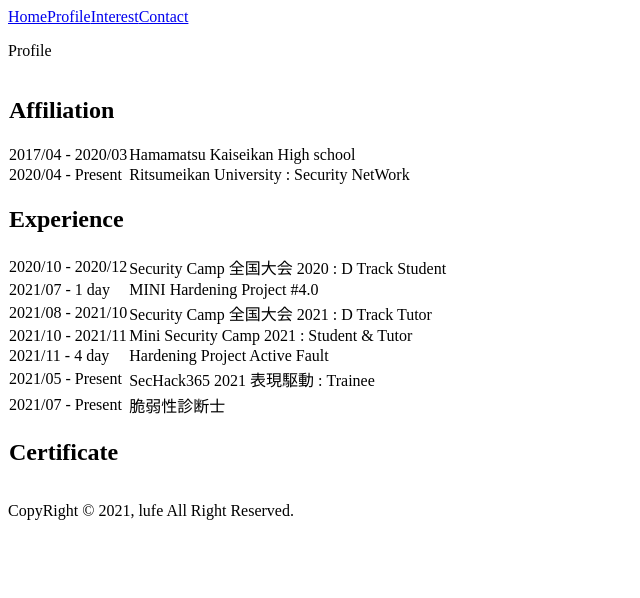
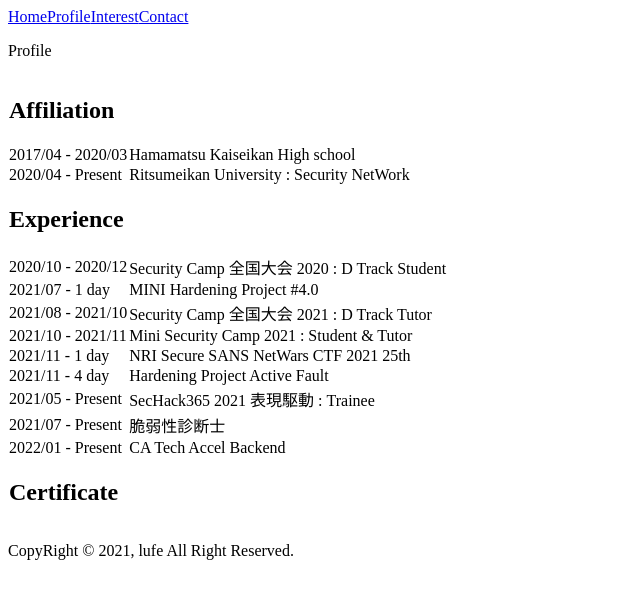
Before and after one commit to 1uf3/lufe.jp, a Next.js app: page /profile in a window 1280 px wide. Shown: the top 598 px of the page, without its empty margins (0-640 px from the left). Built offline with nearby package versions, Linux system fonts and the light colour scheme.

Commit message:
Update profile.js

```diff
--- a/pages/profile.js
+++ b/pages/profile.js
@@ -42,6 +42,10 @@
               <td className="px-2 py-2">Mini Security Camp 2021 : Student & Tutor</td>
             </tr>
             <tr className="border-b text-lg">
+              <td className="px-2 py-2">2021/11 - 1 day</td>
+              <td className="px-2 py-2">NRI Secure SANS NetWars CTF 2021 25th</td>
+            </tr>
+            <tr className="border-b text-lg">
               <td className="px-2 py-2">2021/11 - 4 day</td>
               <td className="px-2 py-2">Hardening Project Active Fault</td>
             </tr>
@@ -52,6 +56,10 @@
             <tr className="border-b text-lg">
               <td className="px-2 py-2">2021/07 - Present</td>
               <td className="px-2 py-2">脆弱性診断士</td>
+            </tr>
+            <tr className="border-b text-lg">
+              <td className="px-2 py-2">2022/01 - Present</td>
+              <td className="px-2 py-2">CA Tech Accel Backend</td>
             </tr>
 
 
```
